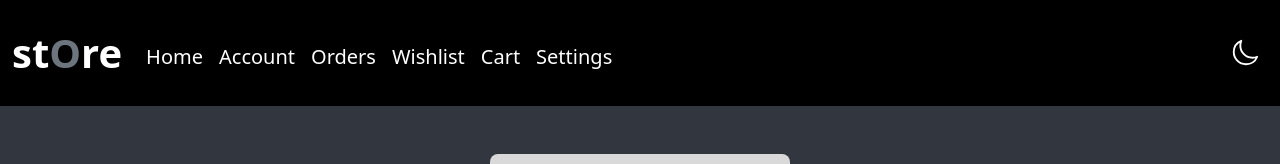
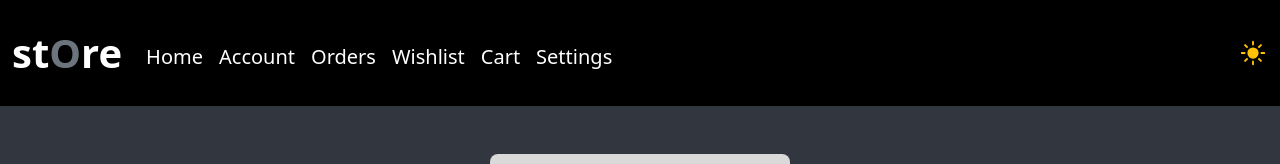
Before and after one commit to arjun-saseendran/stOre-ecommerce-web-application, a React (Vite) app in the folder client/: page /login in a window 1280 px wide. Shown: the top 164 px of the page. Built offline with nearby package versions, Linux system fonts and the light colour scheme; no server answers.

Commit message:
add DarkMode.jsx

```diff
--- a/client/src/app/store.js
+++ b/client/src/app/store.js
@@ -5,6 +5,7 @@
 import cartReducer from '../features/cartSlice'
 import productReducer from '../features/productSlice'
 import homeReducer from '../features/homeSlice'
+import themeReducer from '../features/themeSlice'
 
 // Config store
 export const store = configureStore({
@@ -14,6 +15,7 @@
     search: searchReducer,
     cart: cartReducer,
     products: productReducer,
-    home: homeReducer
+    home: homeReducer,
+    theme: themeReducer
   },
 });
--- a/client/src/components/Header.jsx
+++ b/client/src/components/Header.jsx
@@ -7,6 +7,7 @@
 import { useDispatch, useSelector } from "react-redux";
 import { setCategory } from "../features/categorySlice";
 import { apiHandler } from "../utils/apiHandler";
+import DarkMode from "./shared/DarkMode";
 
 const UserHeader = () => {
   // Config dispatch function
@@ -78,21 +79,7 @@
             </Nav.Link>
           </Nav>
 
-          <svg
-            xmlns="http://www.w3.org/2000/svg"
-            fill="none"
-            viewBox="0 0 24 24"
-            strokeWidth="1.5"
-            stroke="currentColor"
-            className="size-2 text-white m-2"
-            height="30px"
-          >
-            <path
-              strokeLinecap="round"
-              strokeLinejoin="round"
-              d="M21.752 15.002A9.72 9.72 0 0 1 18 15.75c-5.385 0-9.75-4.365-9.75-9.75 0-1.33.266-2.597.748-3.752A9.753 9.753 0 0 0 3 11.25C3 16.635 7.365 21 12.75 21a9.753 9.753 0 0 0 9.002-5.998Z"
-            />
-          </svg>
+          <DarkMode/>
         </Navbar.Collapse>
       </Container>
     </Navbar>
--- a/client/src/components/Home.jsx
+++ b/client/src/components/Home.jsx
@@ -17,6 +17,8 @@
   useEffect(() => {
     dispatch(setHome(true));
   }, []);
+
+
 
   // Get category state
   const selectedCategory = useSelector((state) => state.category);
@@ -43,8 +45,6 @@
 
   // Create products state for api products
   const [products, setProducts] = useState([]);
-
-  const renderProducts = useSelector((state) => state.products);
 
   // Api call using useEffect hook
   useEffect(() => {
--- a/client/src/components/ProductCard.jsx
+++ b/client/src/components/ProductCard.jsx
@@ -2,10 +2,13 @@
 import Card from "react-bootstrap/Card";
 import { apiHandler } from "../utils/apiHandler";
 import { Link } from "react-router-dom";
+import { useSelector } from "react-redux";
 
 function ProductCard({ product }) {
   // Get api url
   const apiUrl = import.meta.env.VITE_API_URL;
+
+  const {dark} = useSelector((state)=> state.dark)
 
   const addToCart = async (productId) => {
     // Api call
@@ -115,7 +118,7 @@
 
         <Button
           className="w-100"
-          variant="dark"
+          variant= {dark? 'dark' : 'primary'}
           onClick={() => addToCart(product._id)}
         >
           <svg
--- /dev/null
+++ b/client/src/components/shared/DarkMode.jsx
@@ -0,0 +1,50 @@
+import React, { useState } from "react";
+import { useDispatch } from "react-redux";
+import { setTheme } from "../../features/themeSlice";
+
+function DarkMode() {
+  // Config dispatch
+  const dispatch = useDispatch();
+
+  // Set theme
+  const [dark, setDark] = useState(true);
+
+  return (
+    <>
+      <span
+        onClick={() => {
+          setDark(!dark);
+          dispatch(setTheme(dark));
+        }}
+      >
+        {dark ? (
+          <svg
+            xmlns="http://www.w3.org/2000/svg"
+            viewBox="0 0 24 24"
+            fill="currentColor"
+            className="size-6 text-warning"
+            height='30px'
+          >
+            <path d="M12 2.25a.75.75 0 0 1 .75.75v2.25a.75.75 0 0 1-1.5 0V3a.75.75 0 0 1 .75-.75ZM7.5 12a4.5 4.5 0 1 1 9 0 4.5 4.5 0 0 1-9 0ZM18.894 6.166a.75.75 0 0 0-1.06-1.06l-1.591 1.59a.75.75 0 1 0 1.06 1.061l1.591-1.59ZM21.75 12a.75.75 0 0 1-.75.75h-2.25a.75.75 0 0 1 0-1.5H21a.75.75 0 0 1 .75.75ZM17.834 18.894a.75.75 0 0 0 1.06-1.06l-1.59-1.591a.75.75 0 1 0-1.061 1.06l1.59 1.591ZM12 18a.75.75 0 0 1 .75.75V21a.75.75 0 0 1-1.5 0v-2.25A.75.75 0 0 1 12 18ZM7.758 17.303a.75.75 0 0 0-1.061-1.06l-1.591 1.59a.75.75 0 0 0 1.06 1.061l1.591-1.59ZM6 12a.75.75 0 0 1-.75.75H3a.75.75 0 0 1 0-1.5h2.25A.75.75 0 0 1 6 12ZM6.697 7.757a.75.75 0 0 0 1.06-1.06l-1.59-1.591a.75.75 0 0 0-1.061 1.06l1.59 1.591Z" />
+          </svg>
+        ) : (
+          <svg
+            xmlns="http://www.w3.org/2000/svg"
+            viewBox="0 0 24 24"
+            fill="currentColor"
+            className="size-6 text-black "
+            height="30px"
+          >
+            <path
+              fillRule="evenodd"
+              d="M9.528 1.718a.75.75 0 0 1 .162.819A8.97 8.97 0 0 0 9 6a9 9 0 0 0 9 9 8.97 8.97 0 0 0 3.463-.69.75.75 0 0 1 .981.98 10.503 10.503 0 0 1-9.694 6.46c-5.799 0-10.5-4.7-10.5-10.5 0-4.368 2.667-8.112 6.46-9.694a.75.75 0 0 1 .818.162Z"
+              clipRule="evenodd"
+            />
+          </svg>
+        )}
+      </span>
+    </>
+  );
+}
+
+export default DarkMode;
--- /dev/null
+++ b/client/src/features/themeSlice.js
@@ -0,0 +1,21 @@
+import { createSlice } from "@reduxjs/toolkit";
+
+// Set inital value
+const initialState = {
+  theme: false,
+};
+
+// Create theme slice
+const themeSlice = createSlice({
+  name: "theme",
+  initialState,
+  reducers: {
+    setTheme: (state, action) => {
+      state.theme = action.payload;
+    },
+  },
+});
+
+export const { setTheme } = themeSlice.actions;
+
+export default themeSlice.reducer
--- a/client/src/pages/user/ProductDeatils.jsx
+++ b/client/src/pages/user/ProductDeatils.jsx
@@ -4,13 +4,15 @@
 import { apiHandler } from "../../utils/apiHandler";
 import { useParams } from "react-router-dom";
 import { useEffect, useState } from "react";
-import {useDispatch} from 'react-redux'
+import {useDispatch, useSelector} from 'react-redux'
 import {setHome} from '../../features/homeSlice'
 
 function ProductDetails() {
 
   // Config dispatch
   const dispatch = useDispatch()
+
+  const {dark} = useSelector((state)=> state.dark)
 
   // Set product
   const [product, setProduct] = useState({});
@@ -59,7 +61,7 @@
           <Card.Text className=" crd-price fw-bold text-center fw-bolder h5">
             ₹{product.price}
           </Card.Text>
-          <Button className="w-100 mt-1" variant="dark">
+          <Button className="w-100 mt-1" style={{background: 'yellow'}}>
             <svg
               xmlns="http://www.w3.org/2000/svg"
               fill="none"
--- a/client/src/pages/user/UserHeader.jsx
+++ b/client/src/pages/user/UserHeader.jsx
@@ -1,4 +1,4 @@
-import { useEffect, useRef } from "react";
+import { useEffect, useRef, useState } from "react";
 import Button from "react-bootstrap/Button";
 import Container from "react-bootstrap/Container";
 import Form from "react-bootstrap/Form";
@@ -13,7 +13,12 @@
 import { setSearchValue } from "../../features/searchSlice";
 
 
+
+
 const UserHeader = () => {
+
+
+
   // Config dispatch function
   const dispatch = useDispatch();
 
@@ -24,6 +29,8 @@
   const searchResult = () => {
     dispatch(setSearchValue(inputValue.current.value));
   };
+
+  const {dark} = useSelector((state)=> state.dark)
 
   // Config navigate
   const navigate = useNavigate();
@@ -53,7 +60,12 @@
   }, [role]);
 
   return (
-    <Navbar expand="lg" className="bg-black py-4">
+    <Navbar
+      expand="lg"
+      className="py-4"
+      style={{ background: dark ? "black" : "yellow" }}
+    >
+
       <Container fluid>
         <Navbar.Brand href="#">
           <span className="text-white h1 fw-bold">st</span>
@@ -175,21 +187,6 @@
             </Button>
           </Form>
 
-          <svg
-            xmlns="http://www.w3.org/2000/svg"
-            fill="none"
-            viewBox="0 0 24 24"
-            strokeWidth="1.5"
-            stroke="currentColor"
-            className="size-2 text-white m-2"
-            height="30px"
-          >
-            <path
-              strokeLinecap="round"
-              strokeLinejoin="round"
-              d="M21.752 15.002A9.72 9.72 0 0 1 18 15.75c-5.385 0-9.75-4.365-9.75-9.75 0-1.33.266-2.597.748-3.752A9.753 9.753 0 0 0 3 11.25C3 16.635 7.365 21 12.75 21a9.753 9.753 0 0 0 9.002-5.998Z"
-            />
-          </svg>
         </Navbar.Collapse>
       </Container>
     </Navbar>
```
